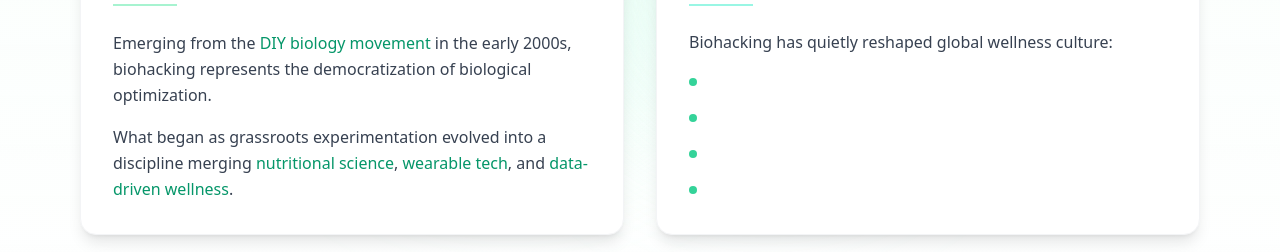
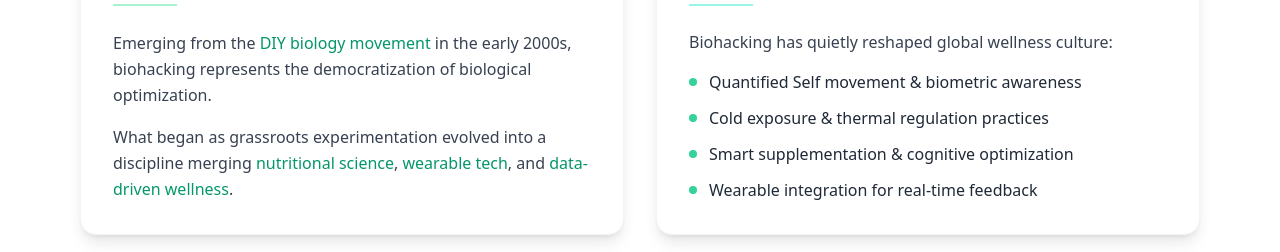
Before and after one commit to tamerlan1wow/BIOHACKING, a Nuxt app: page / in a window 1280 px wide. Shown: the part 430-682 px from the top of the page. Built offline with nearby package versions, Linux system fonts and the light colour scheme.

Commit message:
visibility of the text

```diff
--- a/pages/index.vue
+++ b/pages/index.vue
@@ -1,7 +1,7 @@
 <template>
   <main class="min-h-screen bg-white">
     <!-- Фон -->
-    <div class="fixed inset-0 pointer-events-none overflow-hidden">
+    <div class="fixed inset-0 pointer-events-none overflow-hidden -z-10">
       <div class="absolute inset-0 bg-gradient-to-b from-white via-emerald-50/20 to-white"></div>
       <div class="absolute top-1/4 left-1/4 w-96 h-96 bg-emerald-100/30 rounded-full blur-3xl"></div>
       <div class="absolute bottom-1/4 right-1/4 w-96 h-96 bg-teal-100/20 rounded-full blur-3xl"></div>
@@ -56,19 +56,19 @@
             </p>
 
             <ul class="space-y-3">
-              <li class="flex items-center">
+              <li class="flex items-center tuxt">
                 <span class="w-2 h-2 bg-emerald-400 rounded-full mr-3"></span>
                 Quantified Self movement & biometric awareness
               </li>
-              <li class="flex items-center">
+              <li class="flex items-center tuxt">
                 <span class="w-2 h-2 bg-emerald-400 rounded-full mr-3"></span>
                 Cold exposure & thermal regulation practices
               </li>
-              <li class="flex items-center">
+              <li class="flex items-center tuxt">
                 <span class="w-2 h-2 bg-emerald-400 rounded-full mr-3"></span>
                 Smart supplementation & cognitive optimization
               </li>
-              <li class="flex items-center">
+              <li class="flex items-center tuxt">
                 <span class="w-2 h-2 bg-emerald-400 rounded-full mr-3"></span>
                 Wearable integration for real-time feedback
               </li>
@@ -125,6 +125,12 @@ main {
   border-radius: 3px;
 }
 
+.tuxt {
+  color: #1f2937;
+  position: relative;
+  z-index: 10;
+}
+
 ::-webkit-scrollbar-thumb:hover {
   background: #059669;
 }
```
